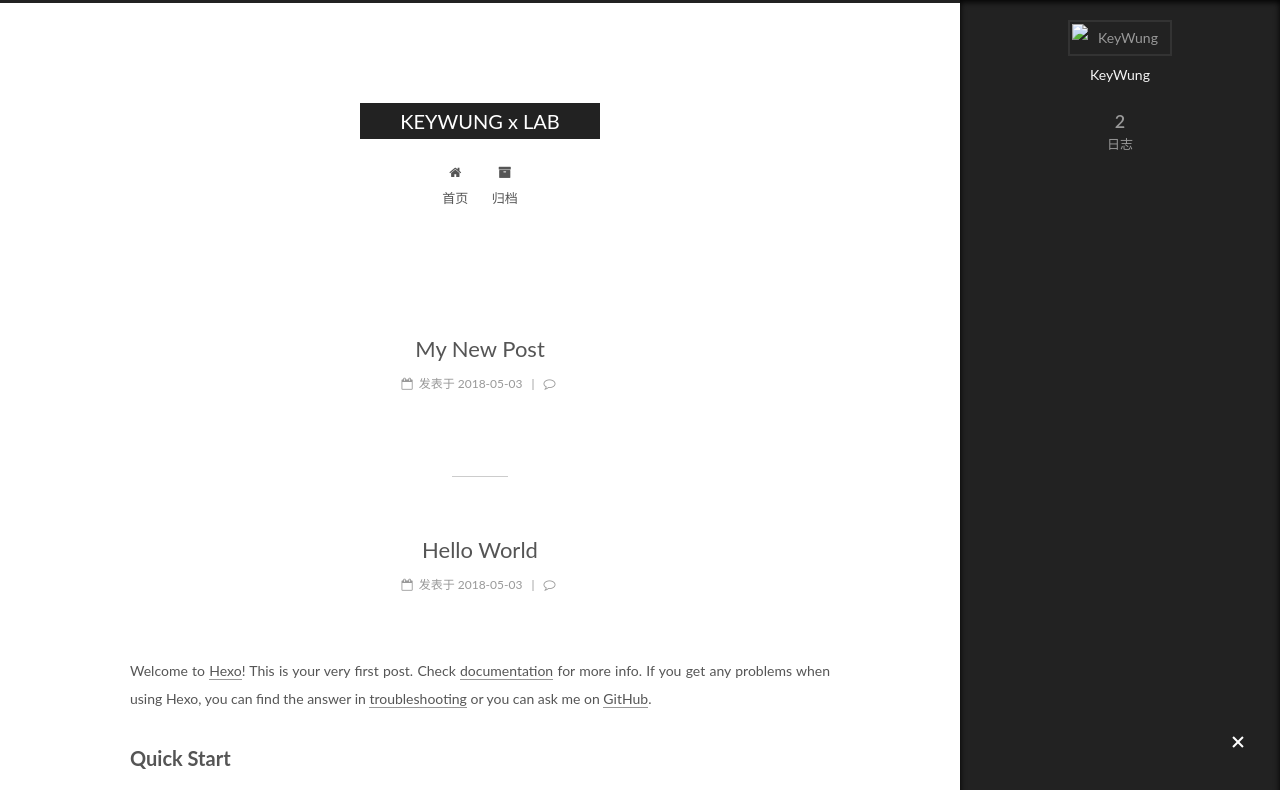
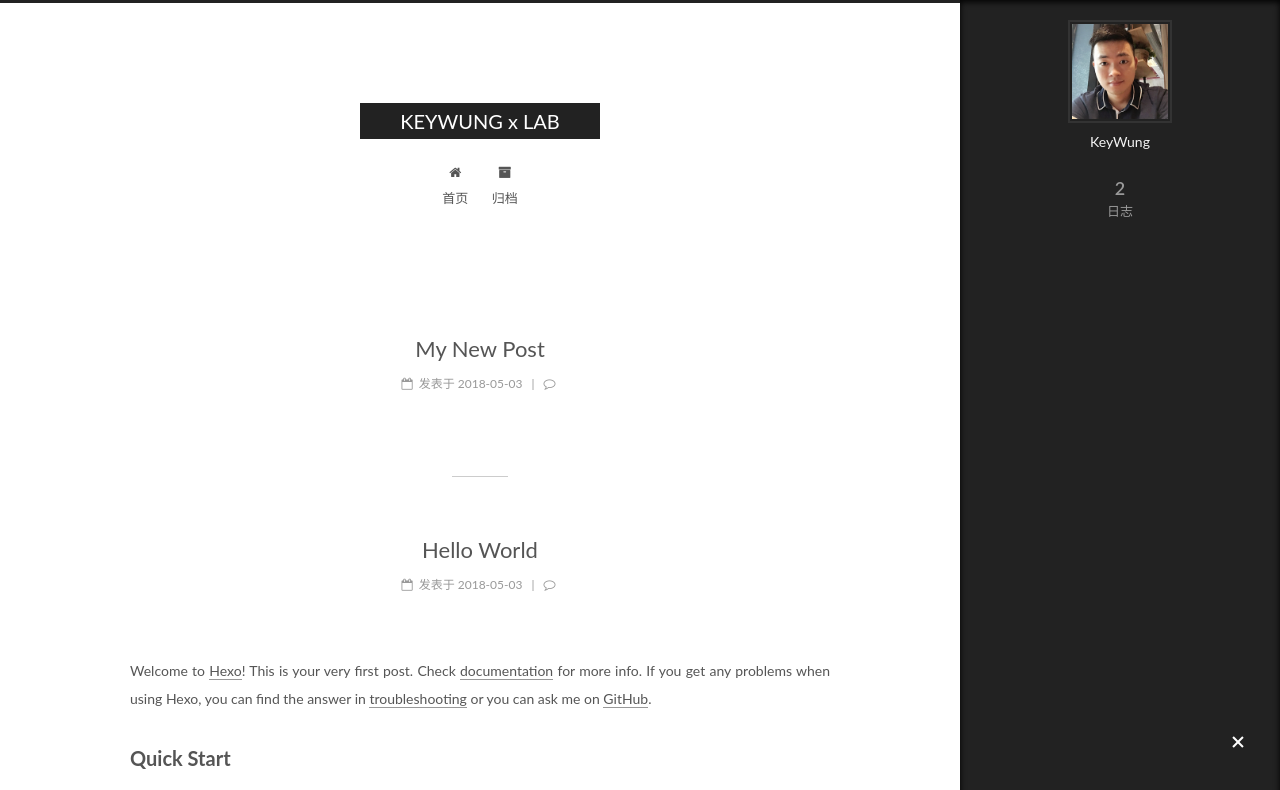
Before and after one commit to keyWung/keyWung.github.io, a plain HTML site: page index.html in a window 1280 px wide. Both pictures are taken after a click on the element 1238 px from the left and 743 px from the top of the page. Shown: the top 790 px of the page. Drawn offline with Linux system fonts and the light colour scheme; a script that the page names is missing.

Commit message:
Site updated: 2018-05-04 11:18:01

```diff
--- a/index.html
+++ b/index.html
@@ -234,7 +234,7 @@
     <span hidden itemprop="author" itemscope itemtype="http://schema.org/Person">
       <meta itemprop="name" content="KeyWung">
       <meta itemprop="description" content="">
-      <meta itemprop="image" content="/default_avatar.png">
+      <meta itemprop="image" content="/images/default_avatar.png">
     </span>
 
     <span hidden itemprop="publisher" itemscope itemtype="http://schema.org/Organization">
@@ -363,7 +363,7 @@
     <span hidden itemprop="author" itemscope itemtype="http://schema.org/Person">
       <meta itemprop="name" content="KeyWung">
       <meta itemprop="description" content="">
-      <meta itemprop="image" content="/default_avatar.png">
+      <meta itemprop="image" content="/images/default_avatar.png">
     </span>
 
     <span hidden itemprop="publisher" itemscope itemtype="http://schema.org/Organization">
@@ -519,7 +519,7 @@
           <div class="site-author motion-element" itemprop="author" itemscope itemtype="http://schema.org/Person">
 
               <img class="site-author-image" itemprop="image"
-                src="/default_avatar.png"
+                src="/images/default_avatar.png"
                 alt="KeyWung" />
 
               <p class="site-author-name" itemprop="name">KeyWung</p>
```
Also changed, not shown: 2018/05/03/My-New-Post/index.html (+2 -2 lines), 2018/05/03/hello-world/index.html (+2 -2 lines), archives/2018/05/index.html (+1 -1 lines), archives/2018/index.html (+1 -1 lines), archives/index.html (+1 -1 lines), categories/index.html (+1 -1 lines), tags/index.html (+1 -1 lines).
